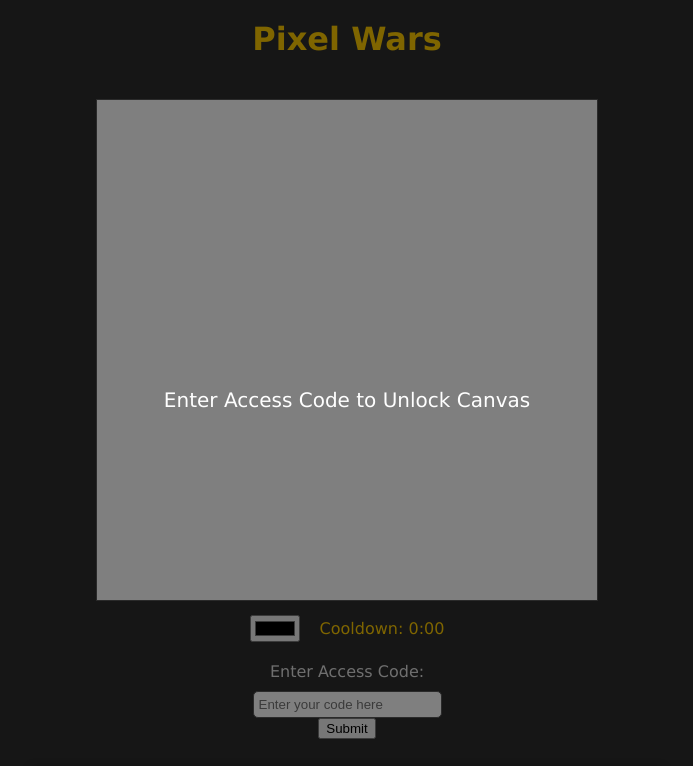
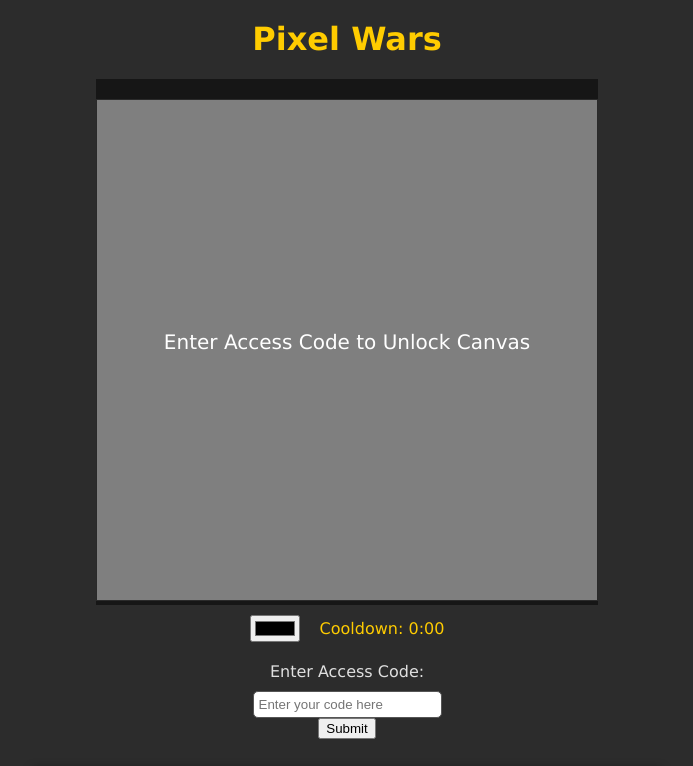
Before and after one commit to WarBird115/PixelWar, a plain HTML site: page index.html in a window 1280 px wide. Shown: the top 766 px of the page, without its empty margins (293-986 px from the left). Drawn offline with Linux system fonts and the light colour scheme.

Commit message:
reverting back to working code

```diff
--- a/index.html
+++ b/index.html
@@ -45,19 +45,6 @@
             justify-content: center;
             align-items: center;
             font-size: 20px;
-        }
-
-        #overlay {
-            position: fixed;
-            top: 0;
-            left: 0;
-            width: 100%;
-            height: 100%;
-            background-color: rgba(0, 0, 0, 0.5); /* Semi-transparent black */
-            display: flex; /* Center content */
-            align-items: center;
-            justify-content: center;
-            z-index: 1000; /* Ensure it stays on top */
         }
 
         #colorOptions {
@@ -192,7 +179,7 @@
                 // Calculate grid position
                 const gridX = Math.floor(x / pixelSize) * pixelSize;
                 const gridY = Math.floor(y / pixelSize) * pixelSize;
-                const pixelKey = `${gridX},${gridY}`;
+                const pixelKey = ${gridX},${gridY};
 
                 // Check if the pixel position is already occupied
                 if (!placedPixels.includes(pixelKey)) {
@@ -231,7 +218,7 @@
 
         // Function to update countdown display
         function updateCountdownDisplay(timeLeft) {
-            countdownDisplay.textContent = `Cooldown: ${Math.floor(timeLeft / 60)}:${(timeLeft % 60).toString().padStart(2, '0')}`;
+            countdownDisplay.textContent = Cooldown: ${Math.floor(timeLeft / 60)}:${(timeLeft % 60).toString().padStart(2, '0')};
         }
 
         // Function to handle mouse click events on the canvas
```
